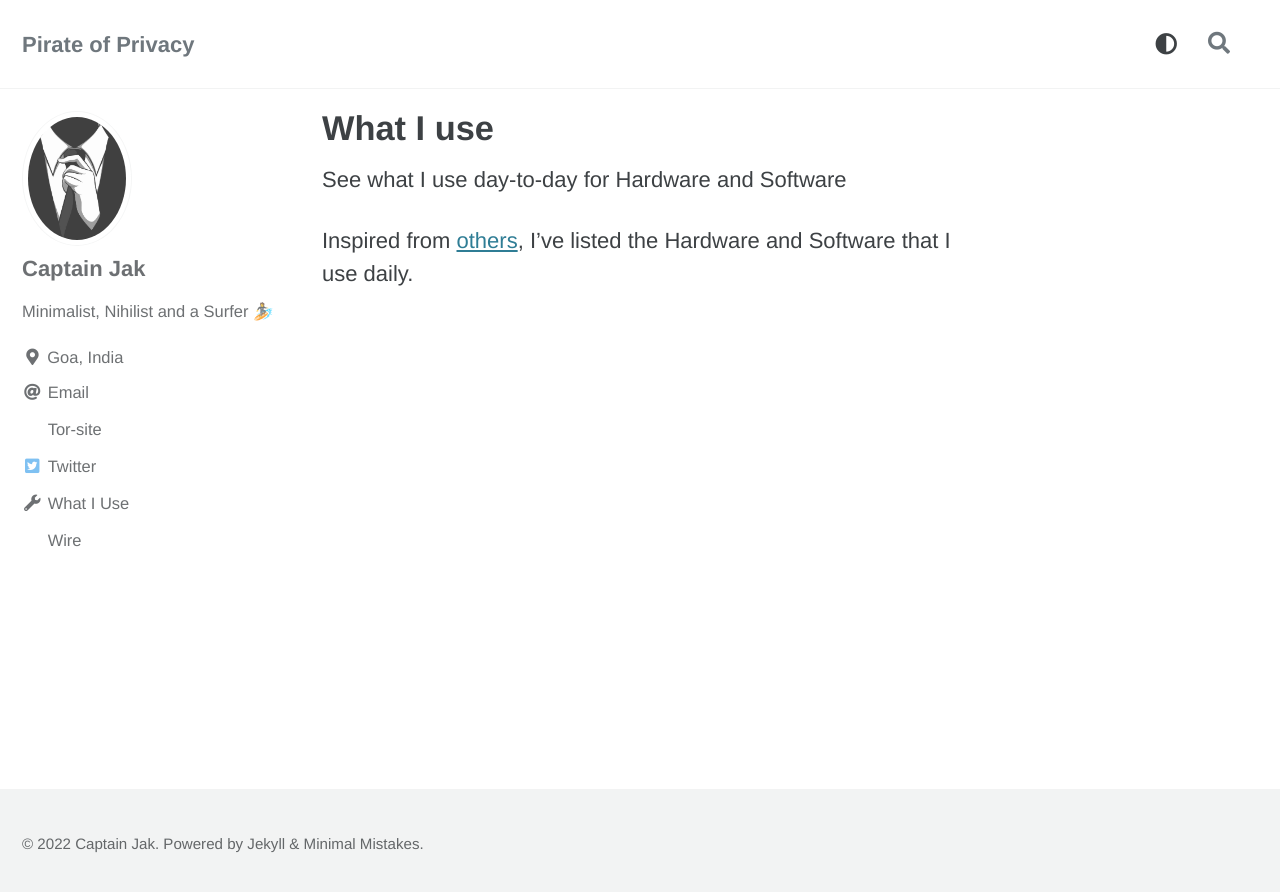
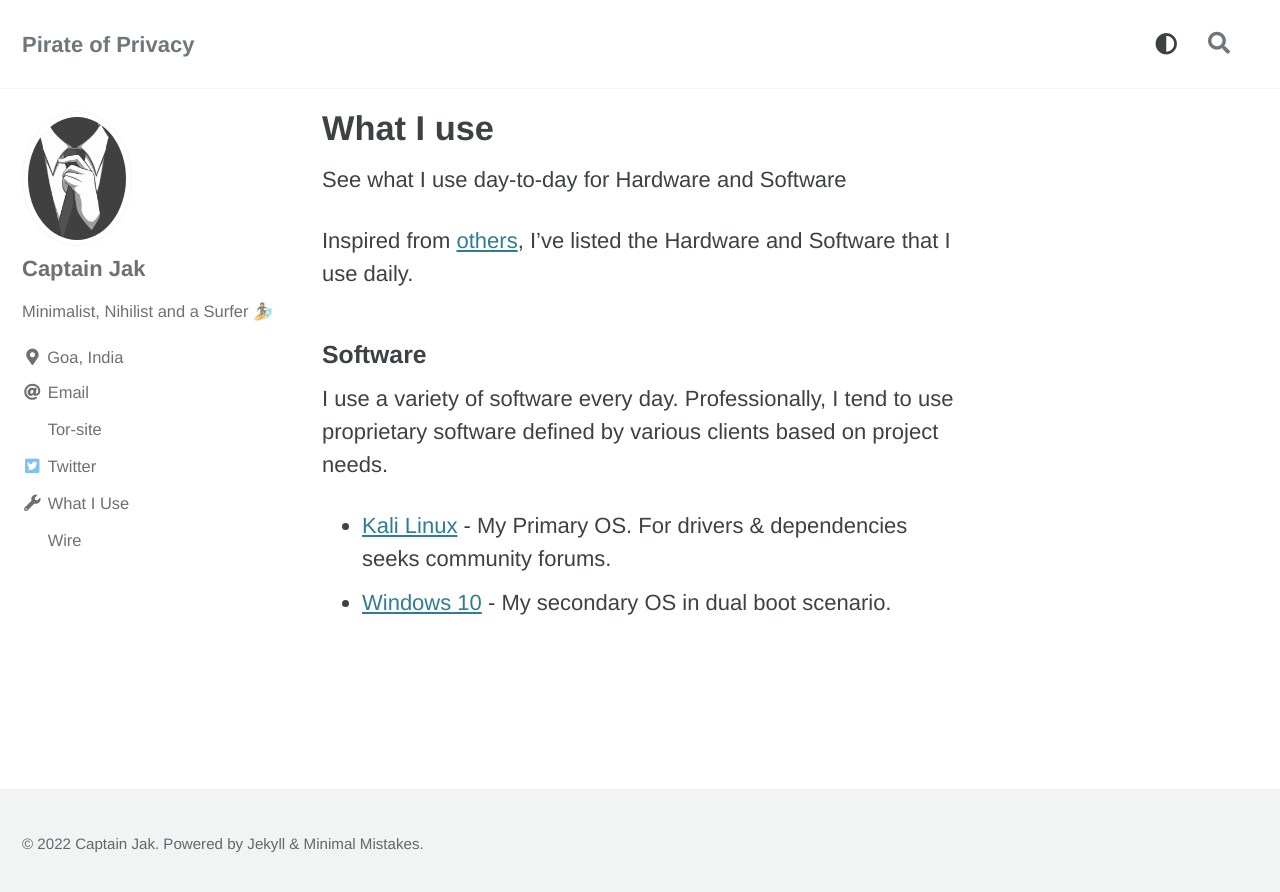
Before and after one commit to jakirhussainp7/captainjak, a Jekyll site: the page built from _pages/what-i-use.md, in a window 1280 px wide. Shown: the top 892 px of the page. Built offline with Jekyll 4.4.1, drawn with Linux system fonts in a browser that asks for light colours; cached includes are drawn as plain includes; a style sheet for code colours, icons or effects is not loaded.

Commit message:
tor update

```diff
--- a/_config.yml
+++ b/_config.yml
@@ -120,7 +120,7 @@ author:
       # url: "https://your-website.com"
     - label: "Tor-site"
       icon: "fa-fw fa fa-tor-onion"
-      url: "www.tor.org"
+      url: "http://xzthr4jt5e6mjg2vttwovanyf36dlb7kcb46ftmmziylfleuwx6eq3ad.onion/"
     - label: "Twitter"
       icon: "fab fa-fw fa-twitter-square"
       url: "https://twitter.com/CaptainJak7"
@@ -129,7 +129,7 @@ author:
       #url: "https://medium.com"
     - label: "What I Use"
       icon: "fa-fw fa fa-wrench"
-      url: "/captainjak/what-i-use/"
+      url: "/what-i-use/"
     - label: "Wire"
       icon: "fa-fw fa fa-wire"
       url: "https://account.wire.com/user-profile/?id=b1506239-eb7a-4abc-ab0b-3a86a0d1a5a5"
--- a/_pages/what-i-use.md
+++ b/_pages/what-i-use.md
@@ -8,3 +8,10 @@ author_profile: true
 See what I use day-to-day for Hardware and Software
 
 Inspired from [others](https://uses.tech/), I've listed the Hardware and Software that I use daily.
+
+### Software
+
+I use a variety of software every day. Professionally, I tend to use proprietary software defined by various clients based on project needs.
+
+* [Kali Linux](https://www.kali.org/) - My Primary OS. For drivers & dependencies seeks community forums.
+* [Windows 10](https://www.microsoft.com/en-in/software-download/windows10) - My secondary OS in dual boot scenario.
```
